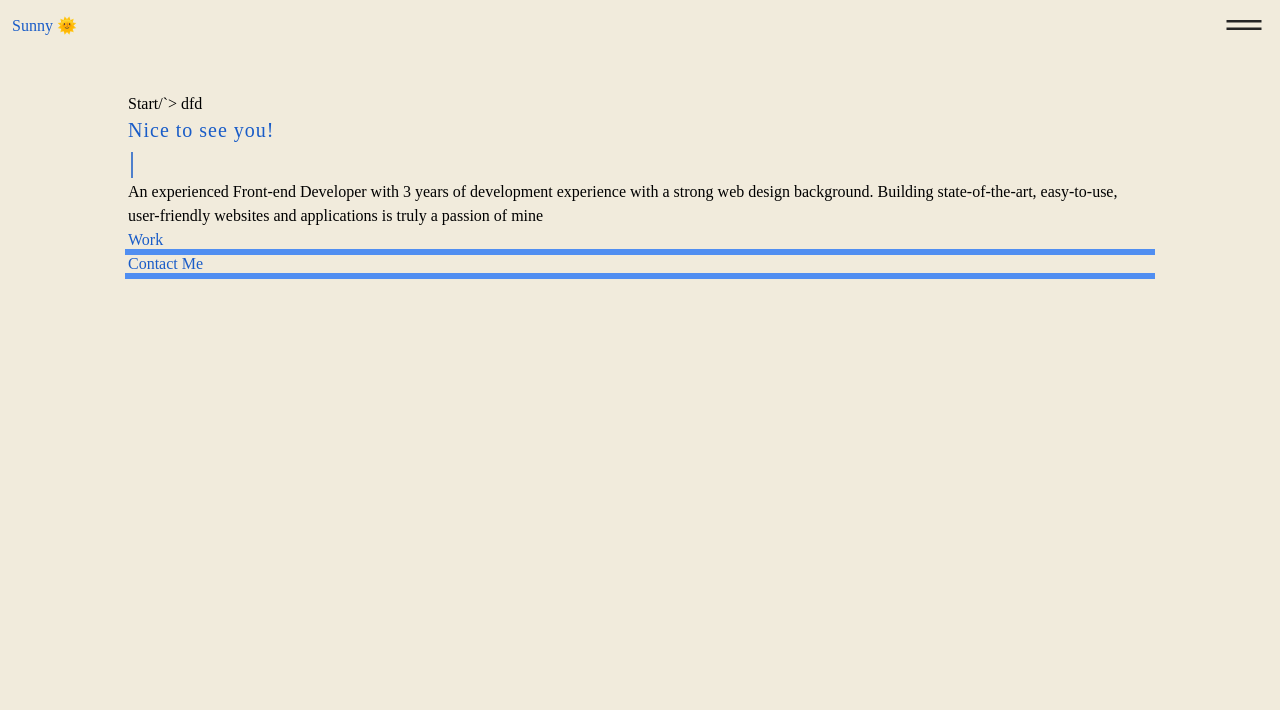
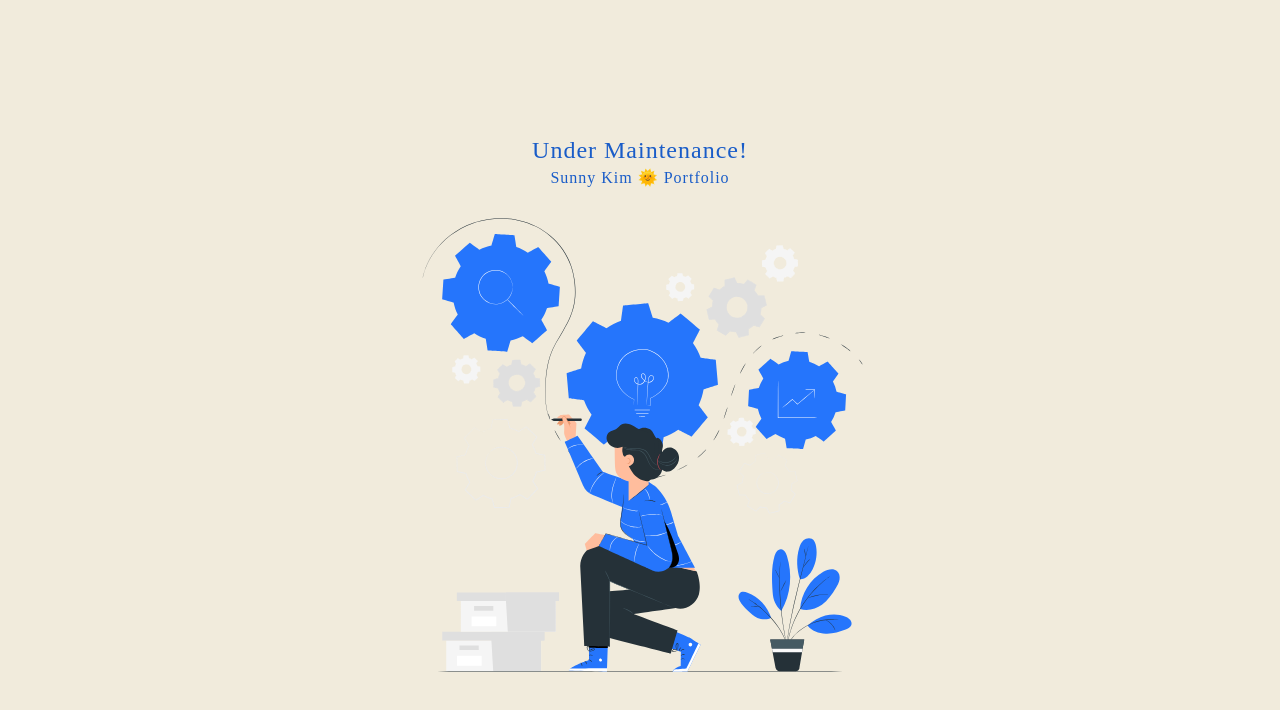
Before and after one commit to devsigner-sunny/react-portfolio, a React (Vite) app: page / in a window 1280 px wide. Shown: the top 710 px of the page. Built offline with nearby package versions, Linux system fonts and the light colour scheme; a web font is replaced by a local one.

Commit message:
change home landing to maintenance page

```diff
--- a/src/App/App.jsx
+++ b/src/App/App.jsx
@@ -6,8 +6,7 @@ import './App.scss';
 export default function App() {
   return (
     <>
-      <Menu />
-      <div className="container px-32 py-10">
+      <div className="px-32 py-3">
         <AppRoutes />
       </div>
     </>
--- a/src/App/Routes.jsx
+++ b/src/App/Routes.jsx
@@ -1,12 +1,13 @@
 import { Route, Routes } from 'react-router-dom';
 
 import Home from '../Pages/Home';
+import Maintenance from '../Pages/Maintenance';
 import About from '../Pages/About';
 
 function AppRoutes() {
   return (
     <Routes>
-      <Route path="/" element={<Home />} />
+      <Route path="/" element={<Maintenance />} />
       <Route path="/about" element={<About />} />
     </Routes>
   );
--- /dev/null
+++ b/src/Pages/Maintenance.jsx
@@ -0,0 +1,23 @@
+import Lottie from 'react-lottie-player';
+import lottieJson from '../maintenance.json';
+
+
+function Maintenance() {
+
+  return (
+    <div className="flex items-center justify-center h-screen">
+      <div className="m-auto">
+        <h1 className="text-center">Under Maintenance! </h1>
+        <h3 className="text-center">Sunny Kim 🌞 Portfolio </h3>
+        <Lottie
+        loop
+        animationData={lottieJson}
+        play
+        rendererSettings={{ preserveAspectRatio: 'xMidYMid slice' }}
+        />
+      </div>
+
+    </div>
+  );
+}
+export default Maintenance;
```
